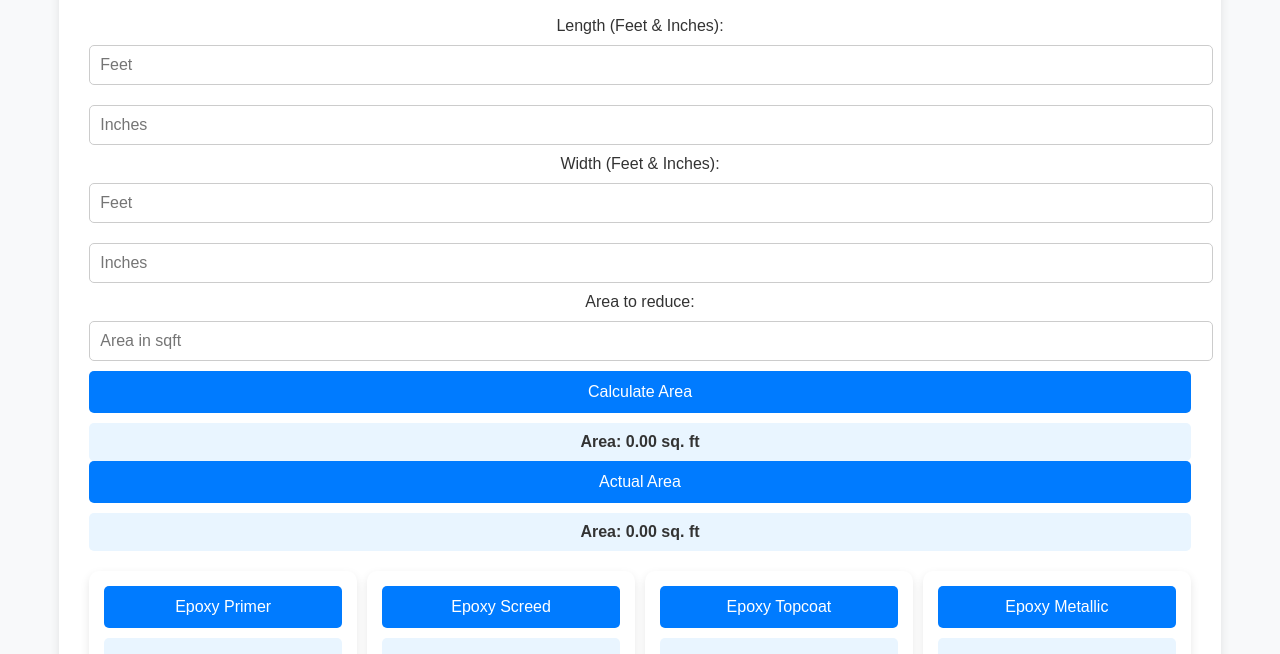
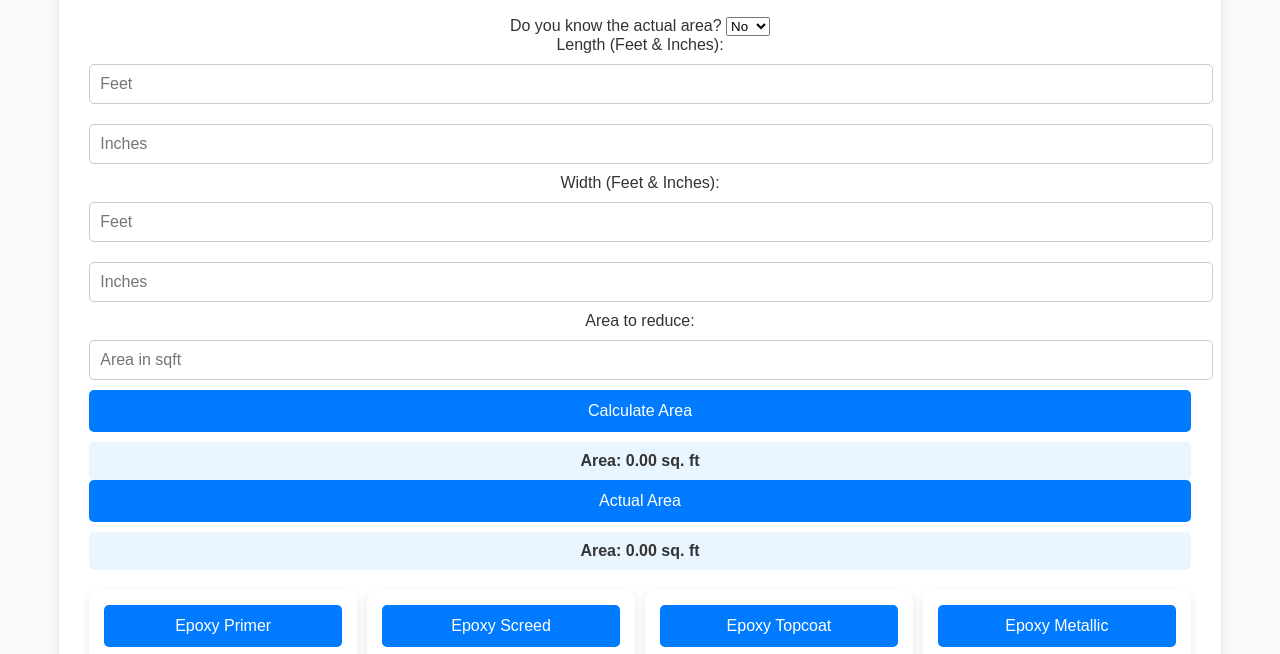
Before and after one commit to Nilesh-Kumar-1/flooring_calc, a plain HTML site: page index.html in a window 1280 px wide. Both pictures are taken after a click on the button "Actual Area". Shown: the part 109-763 px from the top of the page. Drawn offline with Linux system fonts and the light colour scheme.

Commit message:
flooring

```diff
--- a/index.html
+++ b/index.html
@@ -84,7 +84,20 @@
 
     <div class="container">
         <h2>Flooring Calculator</h2>
+         <div class="option-box">
+            <label>Do you know the actual area?</label>
+            <select id="knowArea" onchange="toggleInputs()">
+                <option value="no">No</option>
+                <option value="yes">Yes</option>
+            </select>
+        </div>
 
+        <div id="areaInputs">
+            <label>Enter Area (sq. ft):</label>
+            <input type="number" id="actualArea" placeholder="Enter actual area">
+        </div>
+
+         <div id="lengthWidthInputs">
             <label>Length (Feet & Inches):</label>
             <input type="number" id="lengthFeet" placeholder="Feet">
             <input type="number" id="lengthInches" placeholder="Inches"><br>
@@ -96,13 +109,13 @@
             <label>Area to reduce:</label>
             <input type="number" id="areaToReduce" placeholder="Area in sqft">
 
-
              <button onclick="calculateArea()">Calculate Area</button>
             <div class="result" id="result">Area: -- sq. ft</div>
 
             <button onclick="actualArea()">Actual Area</button>
             <div class="result" id="actualResult">Area: -- sq. ft</div>
 
+        </div>
 
 
         <div class="grid-container">
@@ -148,6 +161,15 @@
         </div>
     </div>
     <script>
+        let choice = "no"// Setting default choice as no
+        document.getElementById("areaInputs").style.display = choice === "yes" ? "block" : "none";
+        document.getElementById("lengthWidthInputs").style.display = choice === "no" ? "block" : "none";
+
+        function toggleInputs() {
+            let choice = document.getElementById("knowArea").value;
+            document.getElementById("areaInputs").style.display = choice === "yes" ? "block" : "none";
+            document.getElementById("lengthWidthInputs").style.display = choice === "no" ? "block" : "none";
+        }
         function calculateArea() {
             let lengthFeet = parseFloat(document.getElementById("lengthFeet").value) || 0;
             let lengthInches = parseFloat(document.getElementById("lengthInches").value) || 0;
@@ -164,17 +186,27 @@
         }
 
         function actualArea() {
+            let choice = document.getElementById("knowArea").value;
+            let totalArea;
+
+            if (choice === "yes") {
+                totalArea = parseFloat(document.getElementById("actualArea").value) || 0;
+                console.log(totalArea)
+            }
+            else{
                 let areaToReduce = parseFloat(document.getElementById("areaToReduce").value) || 0;
-            let totalArea = calculateArea()-areaToReduce;
+                totalArea = calculateArea()-areaToReduce;
                 document.getElementById("actualResult").innerText = `Area: ${totalArea.toFixed(2)} sq. ft`;
+            }
             return totalArea
         }
-        let areaToReduce = parseFloat(document.getElementById("areaToReduce").value) || 0;
-        let totalArea = calculateArea()-areaToReduce;
-        console.log("Stored Area:", calculatedArea);
+        // let areaToReduce = parseFloat(document.getElementById("areaToReduce").value) || 0;
+        // let totalArea = calculateArea()-areaToReduce;
+        // console.log("Stored Area:", calculatedArea);
 
         function primer(){
             let area = actualArea();
+            console.log(area)
             let totalPrimer = area * 0.015;
             let resin = (2/3)*totalPrimer;
             let hardener = (1/3)*totalPrimer;
```
Lines whose indentation alone changed are shown as unchanged.
